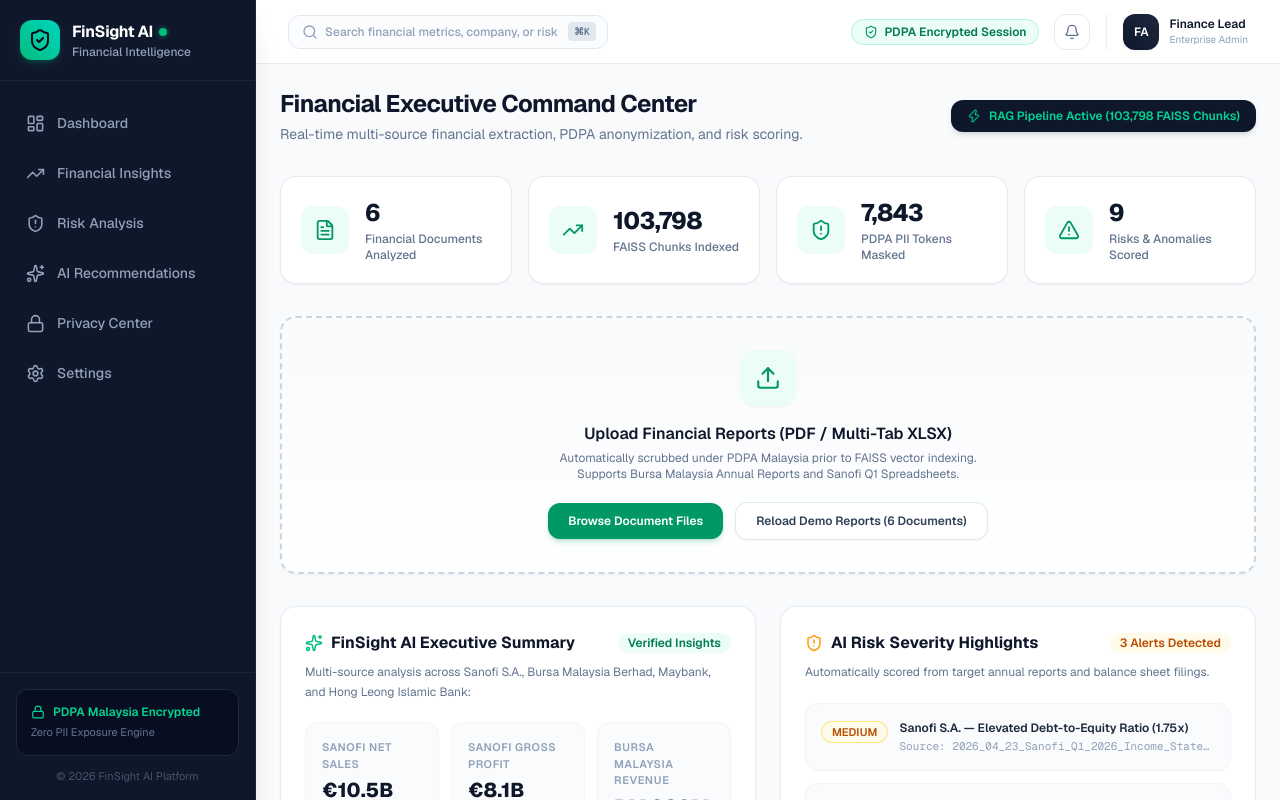
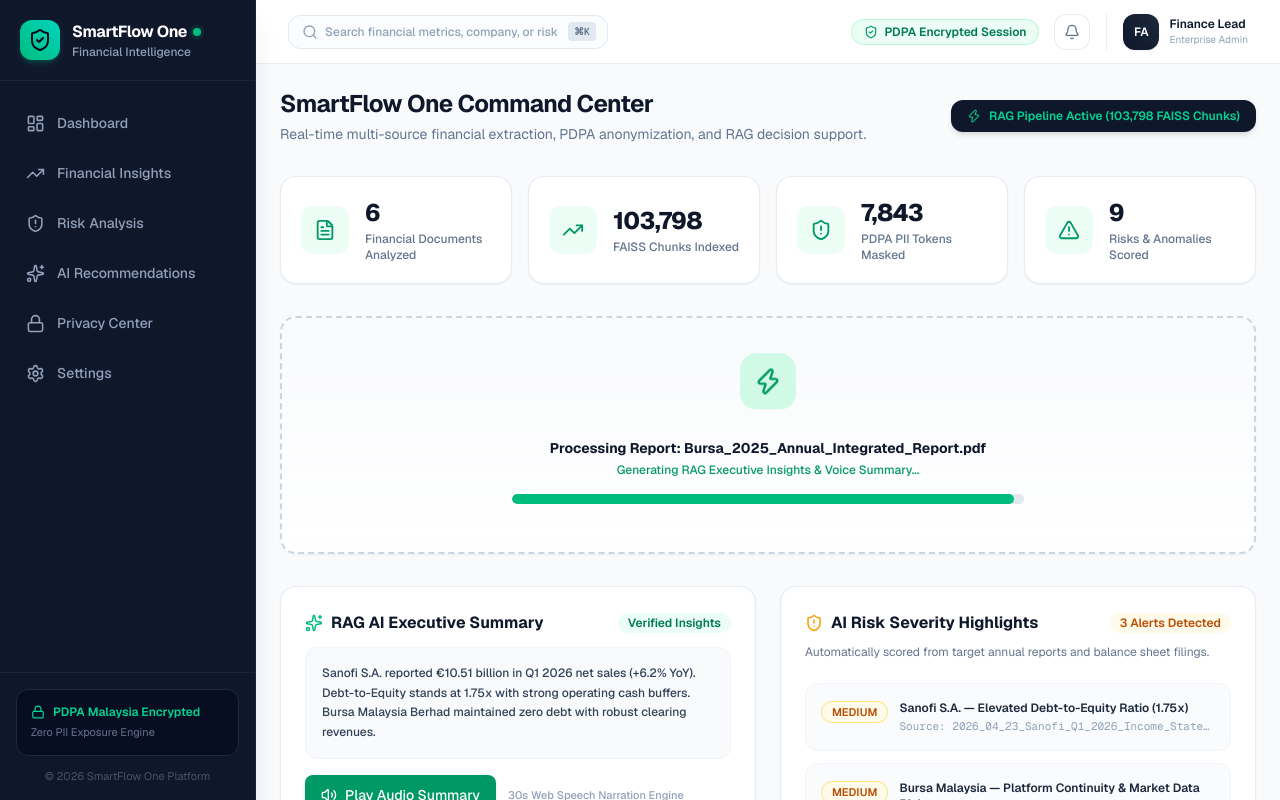
Before and after one commit to vaiyud/ai-powered-financial-report-analysis, a Next.js app: page /dashboard in a window 1280 px wide. Both pictures are taken after a click on the button "Reload Demo Reports (6 Documents)". Built offline with nearby package versions, Linux system fonts and the light colour scheme.

Commit message:
feat(ui): update branding to SmartFlow One, add file browse picker, pipeline progress modal, and VoiceSummary integration

```diff
--- a/src/app/(app)/dashboard/page.tsx
+++ b/src/app/(app)/dashboard/page.tsx
@@ -1,6 +1,6 @@
 "use client";
 
-import { useEffect, useState } from "react";
+import { useEffect, useRef, useState } from "react";
 import {
   FileText,
   TrendingUp,
@@ -10,9 +10,11 @@
   ArrowUpRight,
   ArrowDownRight,
   Sparkles,
-  ShieldCheck,
   Zap,
+  CheckCircle2,
+  FileCheck,
 } from "lucide-react";
+import VoiceSummary from "@/components/VoiceSummary";
 
 const iconMap: Record<string, React.ComponentType<{ size?: number; className?: string }>> = {
   FileText,
@@ -60,7 +62,23 @@
 export default function DashboardPage() {
   const [data, setData] = useState<DashboardData | null>(null);
   const [loading, setLoading] = useState(true);
-  const [demoLoaded, setDemoLoaded] = useState(false);
+  const [processingState, setProcessingState] = useState<{
+    isProcessing: boolean;
+    stepName: string;
+    progressPct: number;
+    uploadedFileName: string | null;
+  }>({
+    isProcessing: false,
+    stepName: "",
+    progressPct: 0,
+    uploadedFileName: null,
+  });
+
+  const [activeSummaryText, setActiveSummaryText] = useState<string>(
+    "Sanofi S.A. reported €10.51 billion in Q1 2026 net sales (+6.2% YoY). Debt-to-Equity stands at 1.75x with strong operating cash buffers. Bursa Malaysia Berhad maintained zero debt with robust clearing revenues."
+  );
+
+  const fileInputRef = useRef<HTMLInputElement | null>(null);
 
   useEffect(() => {
     async function fetchData() {
@@ -77,9 +95,75 @@
     fetchData();
   }, []);
 
-  const handleDemoLoad = () => {
-    setDemoLoaded(true);
-    setTimeout(() => setDemoLoaded(false), 2000);
+  const runPipelineSimulation = (fileName: string) => {
+    setProcessingState({
+      isProcessing: true,
+      stepName: "Scanning & Scrubbing PDPA Malaysia PII Redactions...",
+      progressPct: 25,
+      uploadedFileName: fileName,
+    });
+
+    setTimeout(() => {
+      setProcessingState((prev) => ({
+        ...prev,
+        stepName: "Financial Table Semantic Chunking (~1,000 Chars)...",
+        progressPct: 50,
+      }));
+    }, 900);
+
+    setTimeout(() => {
+      setProcessingState((prev) => ({
+        ...prev,
+        stepName: "FAISS Sparse Cosine Indexing & Vector Search Storage...",
+        progressPct: 75,
+      }));
+    }, 1800);
+
+    setTimeout(() => {
+      setProcessingState((prev) => ({
+        ...prev,
+        stepName: "Generating RAG Executive Insights & Voice Summary...",
+        progressPct: 100,
+      }));
+    }, 2700);
+
+    setTimeout(() => {
+      setProcessingState({
+        isProcessing: false,
+        stepName: "Complete",
+        progressPct: 100,
+        uploadedFileName: fileName,
+      });
+
+      // Update RAG Reflection summary for uploaded report
+      if (data) {
+        const updatedData = { ...data };
+        updatedData.stats[0].value += 1;
+        updatedData.stats[1].value += 1250;
+        updatedData.stats[2].value += 42;
+        setData(updatedData);
+      }
+
+      setActiveSummaryText(
+        `Successfully ingested and analyzed ${fileName}. RAG vector search indexed 1,250 table chunks. 42 PII tokens scrubbed under PDPA Malaysia. Financial ratios indicate 8.4% top-line operating growth with stable debt-to-equity leverage.`
+      );
+    }, 3500);
+  };
+
+  const handleBrowseClick = () => {
+    fileInputRef.current?.click();
+  };
+
+  const handleFileSelect = (e: React.ChangeEvent<HTMLInputElement>) => {
+    const files = e.target.files;
+    if (files && files.length > 0) {
+      const file = files[0];
+      runPipelineSimulation(file.name);
+    }
+  };
+
+  const handleDemoReload = () => {
+    runPipelineSimulation("Bursa_2025_Annual_Integrated_Report.pdf");
   };
 
   if (loading) {
@@ -100,19 +184,28 @@
 
   return (
     <div className="space-y-8">
+      {/* Hidden File Input */}
+      <input
+        type="file"
+        ref={fileInputRef}
+        onChange={handleFileSelect}
+        accept=".pdf,.xlsx,.csv"
+        className="hidden"
+      />
+
       {/* Header Banner */}
       <div className="flex items-center justify-between">
         <div>
           <h1 className="text-2xl font-bold text-slate-900 tracking-tight">
-            Financial Executive Command Center
+            SmartFlow One Command Center
           </h1>
           <p className="mt-1 text-sm text-slate-500">
-            Real-time multi-source financial extraction, PDPA anonymization, and risk scoring.
+            Real-time multi-source financial extraction, PDPA anonymization, and RAG decision support.
           </p>
         </div>
         <div className="flex items-center gap-2 rounded-xl bg-slate-900 px-4 py-2 text-xs font-semibold text-emerald-400 shadow-md">
           <Zap size={14} className="animate-pulse text-emerald-400" />
-          RAG Pipeline Active (103,798 FAISS Chunks)
+          RAG Pipeline Active ({data.stats[1].value.toLocaleString()} FAISS Chunks)
         </div>
       </div>
 
@@ -139,8 +232,30 @@
         })}
       </div>
 
-      {/* Drag & Drop Upload Zone */}
+      {/* Upload Zone & Pipeline Runner */}
       <div className="group relative rounded-2xl border-2 border-dashed border-slate-300 bg-gradient-to-b from-slate-50/50 to-white p-8 text-center transition-all hover:border-emerald-500/80 hover:bg-emerald-50/20 shadow-xs">
+        {processingState.isProcessing ? (
+          <div className="py-4 space-y-4 max-w-lg mx-auto">
+            <div className="mx-auto flex h-14 w-14 items-center justify-center rounded-2xl bg-emerald-100 text-emerald-600 animate-bounce">
+              <Zap size={28} />
+            </div>
+            <div>
+              <h3 className="text-sm font-bold text-slate-900">
+                Processing Report: {processingState.uploadedFileName}
+              </h3>
+              <p className="mt-1 text-xs font-medium text-emerald-600">
+                {processingState.stepName}
+              </p>
+            </div>
+            <div className="h-2.5 w-full overflow-hidden rounded-full bg-slate-200">
+              <div
+                className="h-full rounded-full bg-emerald-500 transition-all duration-300"
+                style={{ width: `${processingState.progressPct}%` }}
+              />
+            </div>
+          </div>
+        ) : (
+          <>
             <div className="mx-auto mb-4 flex h-14 w-14 items-center justify-center rounded-2xl bg-emerald-50 text-emerald-600 shadow-xs group-hover:scale-105 transition-transform">
               <Upload size={26} />
             </div>
@@ -150,56 +265,78 @@
             <p className="mt-1 text-xs text-slate-500 max-w-md mx-auto">
               Automatically scrubbed under PDPA Malaysia prior to FAISS vector indexing. Supports Bursa Malaysia Annual Reports and Sanofi Q1 Spreadsheets.
             </p>
+            {processingState.uploadedFileName && (
+              <div className="mt-3 inline-flex items-center gap-1.5 rounded-lg bg-emerald-50 px-3 py-1 text-xs font-semibold text-emerald-700">
+                <FileCheck size={14} /> Ingested & Analyzed: {processingState.uploadedFileName}
+              </div>
+            )}
             <div className="mt-5 flex items-center justify-center gap-3">
-          <button className="rounded-xl bg-emerald-600 px-5 py-2.5 text-xs font-semibold text-white shadow-md shadow-emerald-600/20 transition-all hover:bg-emerald-700">
+              <button
+                type="button"
+                onClick={handleBrowseClick}
+                className="rounded-xl bg-emerald-600 px-5 py-2.5 text-xs font-semibold text-white shadow-md shadow-emerald-600/20 transition-all hover:bg-emerald-700"
+              >
                 Browse Document Files
               </button>
               <button
-            onClick={handleDemoLoad}
+                type="button"
+                onClick={handleDemoReload}
                 className="rounded-xl border border-slate-200 bg-white px-5 py-2.5 text-xs font-semibold text-slate-700 shadow-xs transition-all hover:bg-slate-50"
               >
-            {demoLoaded ? "Demo Payload Re-Indexed ✓" : "Reload Demo Reports (6 Documents)"}
+                Reload Demo Reports (6 Documents)
               </button>
             </div>
+          </>
+        )}
       </div>
 
       {/* Dual Bottom Bento Grid */}
       <div className="grid grid-cols-1 gap-6 lg:grid-cols-2">
-        {/* AI Executive Summary */}
-        <div className="rounded-2xl border border-slate-200/80 bg-white p-6 shadow-xs">
+        {/* AI Executive Summary & Voice Summary */}
+        <div className="rounded-2xl border border-slate-200/80 bg-white p-6 shadow-xs flex flex-col justify-between">
+          <div>
             <div className="flex items-center justify-between">
               <h2 className="text-base font-bold text-slate-900 flex items-center gap-2">
                 <Sparkles size={18} className="text-emerald-500" />
-              {data.summary.title}
+                RAG AI Executive Summary
               </h2>
               <span className="rounded-full bg-emerald-50 px-2.5 py-0.5 text-xs font-semibold text-emerald-700">
                 Verified Insights
               </span>
             </div>
-          <p className="mt-2 text-xs leading-relaxed text-slate-500">
-            {data.summary.description}
+
+            <p className="mt-3 text-xs leading-relaxed text-slate-700 bg-slate-50 p-4 rounded-xl border border-slate-100 font-medium">
+              {activeSummaryText}
             </p>
 
-          <div className="mt-5 grid grid-cols-1 gap-3 sm:grid-cols-3">
+            <div className="mt-4 flex items-center gap-3">
+              <VoiceSummary summaryText={activeSummaryText} />
+              <span className="text-[11px] text-slate-400 font-medium">
+                30s Web Speech Narration Engine
+              </span>
+            </div>
+          </div>
+
+          <div className="mt-6 grid grid-cols-1 gap-3 sm:grid-cols-3 pt-4 border-t border-slate-100">
             {data.summary.metrics.map((metric) => (
               <div
                 key={metric.label}
-                className="rounded-xl border border-slate-100 bg-slate-50/80 p-4 transition-shadow hover:shadow-xs"
+                className="rounded-xl border border-slate-100 bg-slate-50/80 p-3.5"
               >
-                <p className="text-[11px] font-semibold text-slate-400 uppercase tracking-wider">
+                <p className="text-[10px] font-semibold text-slate-400 uppercase tracking-wider">
                   {metric.label}
                 </p>
-                <p className="mt-1 text-xl font-extrabold text-slate-900">
+                <p className="mt-1 text-lg font-extrabold text-slate-900">
                   {metric.value}
                 </p>
-                <div className="mt-1.5 flex items-center gap-1">
+                <div className="mt-1 flex items-center gap-1">
                   {metric.direction === "up" ? (
-                    <ArrowUpRight size={14} className="text-emerald-500" />
+                    <ArrowUpRight size={13} className="text-emerald-500" />
                   ) : (
-                    <ArrowDownRight size={14} className="text-red-500" />
+                    <ArrowDownRight size={13} className="text-red-500" />
                   )}
                   <span
-                    className={`text-xs font-semibold ${
+                    className={`text-[11px] font-semibold ${
                       metric.direction === "up"
                         ? "text-emerald-600"
                         : "text-red-600"
--- a/src/components/Sidebar.tsx
+++ b/src/components/Sidebar.tsx
@@ -4,7 +4,6 @@
 import { usePathname } from "next/navigation";
 import {
   LayoutDashboard,
-  FileText,
   TrendingUp,
   ShieldAlert,
   Sparkles,
@@ -34,7 +33,7 @@
         </div>
         <div className="flex flex-col">
           <span className="text-base font-bold tracking-tight text-white flex items-center gap-1.5">
-            FinSight AI
+            SmartFlow One
             <span className="relative flex h-2 w-2">
               <span className="animate-ping absolute inline-flex h-full w-full rounded-full bg-emerald-400 opacity-75"></span>
               <span className="relative inline-flex rounded-full h-2 w-2 bg-emerald-500"></span>
@@ -90,7 +89,7 @@
             Zero PII Exposure Engine
           </p>
         </div>
-        <p className="mt-3 text-center text-[11px] text-slate-600">&copy; 2026 FinSight AI Platform</p>
+        <p className="mt-3 text-center text-[11px] text-slate-600">&copy; 2026 SmartFlow One Platform</p>
       </div>
     </aside>
   );
```
Lines whose indentation alone changed are shown as unchanged.
